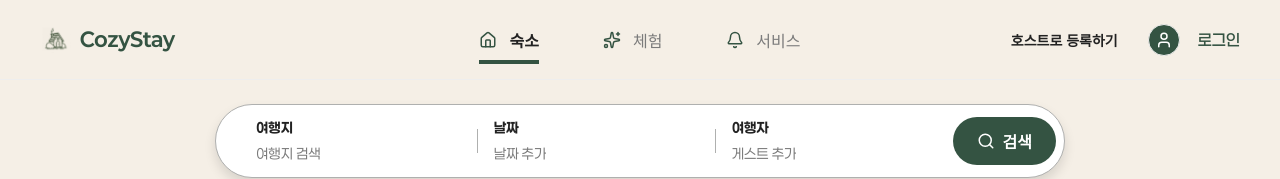
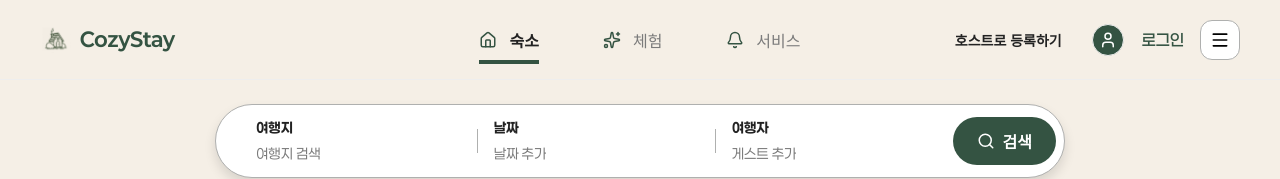
Before and after one commit to Official-CozyStay/CozyStay_FE, a React (Vite) app: page / in a window 1280 px wide. Shown: the top 179 px of the page. Built offline with nearby package versions, Linux system fonts and the light colour scheme; no server answers; a web font is replaced by a local one.

Commit message:
feat: profile 라우팅 연결

```diff
--- a/src/components/Header/Header.tsx
+++ b/src/components/Header/Header.tsx
@@ -1,5 +1,5 @@
-import React from 'react';
-import { useLocation, useNavigate } from 'react-router-dom';
+import { useState, useRef, useMemo } from "react";
+import { useLocation, useNavigate } from "react-router-dom";
 import {
   HeaderContainer,
   HeaderLeft,
@@ -12,12 +12,15 @@ import {
   ProfileButton,
   ProfilePlaceholder,
   LoginButton,
-} from './Header.styles';
-import { Home, Sparkles, Bell, User } from 'lucide-react';
-import logo from '@/assets/images/logo.svg';
-import LoginModal from '@/pages/auth/LoginPage';
-import { useAuth } from '@/contexts/AuthContext';
-import SearchBar from '@/components/SearchBar/SearchBar';
+  MenuButton,
+  ProfileDropdownWrapper,
+} from "./Header.styles";
+import { Home, Sparkles, Bell, User, Menu } from "lucide-react";
+import logo from "@/assets/images/logo.svg";
+import LoginModal from "@/pages/auth/LoginPage";
+import { useAuth } from "@/contexts/AuthContext";
+import SearchBar from "@/components/SearchBar/SearchBar";
+import ProfileDropdown from "@/components/ProfileDropdown";
 
 interface HeaderProps {
   isScrolled?: boolean;
@@ -26,23 +29,25 @@ interface HeaderProps {
 const Header = ({ isScrolled = false }: HeaderProps) => {
   const location = useLocation();
   const navigate = useNavigate();
-  const isMainPage = location.pathname === '/';
-  const [isLoginOpen, setIsLoginOpen] = React.useState(false);
+  const isMainPage = location.pathname === "/";
+  const [isLoginOpen, setIsLoginOpen] = useState(false);
+  const [isMenuOpen, setIsMenuOpen] = useState(false);
+  const menuButtonRef = useRef<HTMLButtonElement>(null);
   const { isAuthenticated, user } = useAuth();
 
   // 경로에 따라 활성 네비게이션 결정
-  const activeNav = React.useMemo(() => {
+  const activeNav = useMemo(() => {
     const path = location.pathname;
-    if (path === '/' || path.startsWith('/accommodation')) {
-      return '숙소';
+    if (path === "/" || path.startsWith("/accommodation")) {
+      return "숙소";
     }
-    if (path.startsWith('/experience')) {
-      return '체험';
+    if (path.startsWith("/experience")) {
+      return "체험";
     }
-    if (path.startsWith('/service')) {
-      return '서비스';
+    if (path.startsWith("/service")) {
+      return "서비스";
     }
-    return '숙소'; // 기본값
+    return "숙소"; // 기본값
   }, [location.pathname]);
 
   return (
@@ -58,15 +63,15 @@ const Header = ({ isScrolled = false }: HeaderProps) => {
             <SearchBar isCompact={true} />
           ) : (
             <>
-              <NavItem $active={activeNav === '숙소'}>
+              <NavItem $active={activeNav === "숙소"}>
                 <Home size={18} />
                 <span>숙소</span>
               </NavItem>
-              <NavItem $active={activeNav === '체험'}>
+              <NavItem $active={activeNav === "체험"}>
                 <Sparkles size={18} />
                 <span>체험</span>
               </NavItem>
-              <NavItem $active={activeNav === '서비스'}>
+              <NavItem $active={activeNav === "서비스"}>
                 <Bell size={18} />
                 <span>서비스</span>
               </NavItem>
@@ -75,19 +80,19 @@ const Header = ({ isScrolled = false }: HeaderProps) => {
         </HeaderCenter>
 
         <HeaderRight>
-          <HostButton type="button" onClick={() => navigate('/hosting')}>
+          <HostButton type="button" onClick={() => navigate("/hosting")}>
             호스트로 등록하기
           </HostButton>
 
           {isAuthenticated && user ? (
-            <ProfileButton type="button" onClick={() => navigate('/mypage')}>
+            <ProfileButton type="button" onClick={() => navigate("/profile")}>
               <ProfilePlaceholder>
-                {user.nickname?.charAt(0)?.toUpperCase() || '?'}
+                {user.nickname?.charAt(0)?.toUpperCase() || "?"}
               </ProfilePlaceholder>
             </ProfileButton>
           ) : (
             <>
-              <ProfileButton type="button" onClick={() => navigate('/mypage')}>
+              <ProfileButton type="button" onClick={() => navigate("/profile")}>
                 <ProfilePlaceholder>
                   <User size={18} />
                 </ProfilePlaceholder>
@@ -97,6 +102,22 @@ const Header = ({ isScrolled = false }: HeaderProps) => {
               </LoginButton>
             </>
           )}
+
+          <ProfileDropdownWrapper>
+            <MenuButton
+              ref={menuButtonRef}
+              type="button"
+              onClick={() => setIsMenuOpen((prev) => !prev)}
+            >
+              <Menu size={20} />
+            </MenuButton>
+            {isMenuOpen && (
+              <ProfileDropdown
+                onClose={() => setIsMenuOpen(false)}
+                buttonRef={menuButtonRef}
+              />
+            )}
+          </ProfileDropdownWrapper>
         </HeaderRight>
       </HeaderContainer>
       <LoginModal open={isLoginOpen} onClose={() => setIsLoginOpen(false)} />
--- a/src/components/HostingHeader/HostingHeader.tsx
+++ b/src/components/HostingHeader/HostingHeader.tsx
@@ -1,9 +1,9 @@
-import React, { useState, useRef } from 'react';
-import { useNavigate } from 'react-router-dom';
-import { Menu, User } from 'lucide-react';
-import logo from '@/assets/images/logo.svg';
-import { useAuth } from '@/contexts/AuthContext';
-import ProfileDropdown from '@/components/ProfileDropdown';
+import React, { useState, useRef } from "react";
+import { useNavigate } from "react-router-dom";
+import { Menu, User } from "lucide-react";
+import logo from "@/assets/images/logo.svg";
+import { useAuth } from "@/contexts/AuthContext";
+import ProfileDropdown from "@/components/ProfileDropdown";
 import {
   HeaderContainer,
   HeaderLeft,
@@ -15,7 +15,7 @@ import {
   ProfilePlaceholder,
   MenuIconButton,
   MenuDropdownWrapper,
-} from './HostingHeader.styles';
+} from "./HostingHeader.styles";
 
 const HostingHeader = () => {
   const navigate = useNavigate();
@@ -31,18 +31,18 @@ const HostingHeader = () => {
       </HeaderLeft>
 
       <HeaderRight>
-        <SwitchModeButton onClick={() => navigate('/')}>
+        <SwitchModeButton onClick={() => navigate("/")}>
           게스트 모드로 전환
         </SwitchModeButton>
 
         {isAuthenticated && user ? (
-          <ProfileButton type="button" onClick={() => navigate('/mypage')}>
+          <ProfileButton type="button" onClick={() => navigate("/profile")}>
             <ProfilePlaceholder>
-              {user.nickname?.charAt(0)?.toUpperCase() || '?'}
+              {user.nickname?.charAt(0)?.toUpperCase() || "?"}
             </ProfilePlaceholder>
           </ProfileButton>
         ) : (
-          <ProfileButton type="button" onClick={() => navigate('/mypage')}>
+          <ProfileButton type="button" onClick={() => navigate("/profile")}>
             <ProfilePlaceholder>
               <User size={18} />
             </ProfilePlaceholder>
@@ -52,7 +52,7 @@ const HostingHeader = () => {
         <MenuDropdownWrapper>
           <MenuIconButton
             ref={menuButtonRef}
-            onClick={() => setIsMenuOpen(prev => !prev)}
+            onClick={() => setIsMenuOpen((prev) => !prev)}
           >
             <Menu size={20} />
           </MenuIconButton>
```
